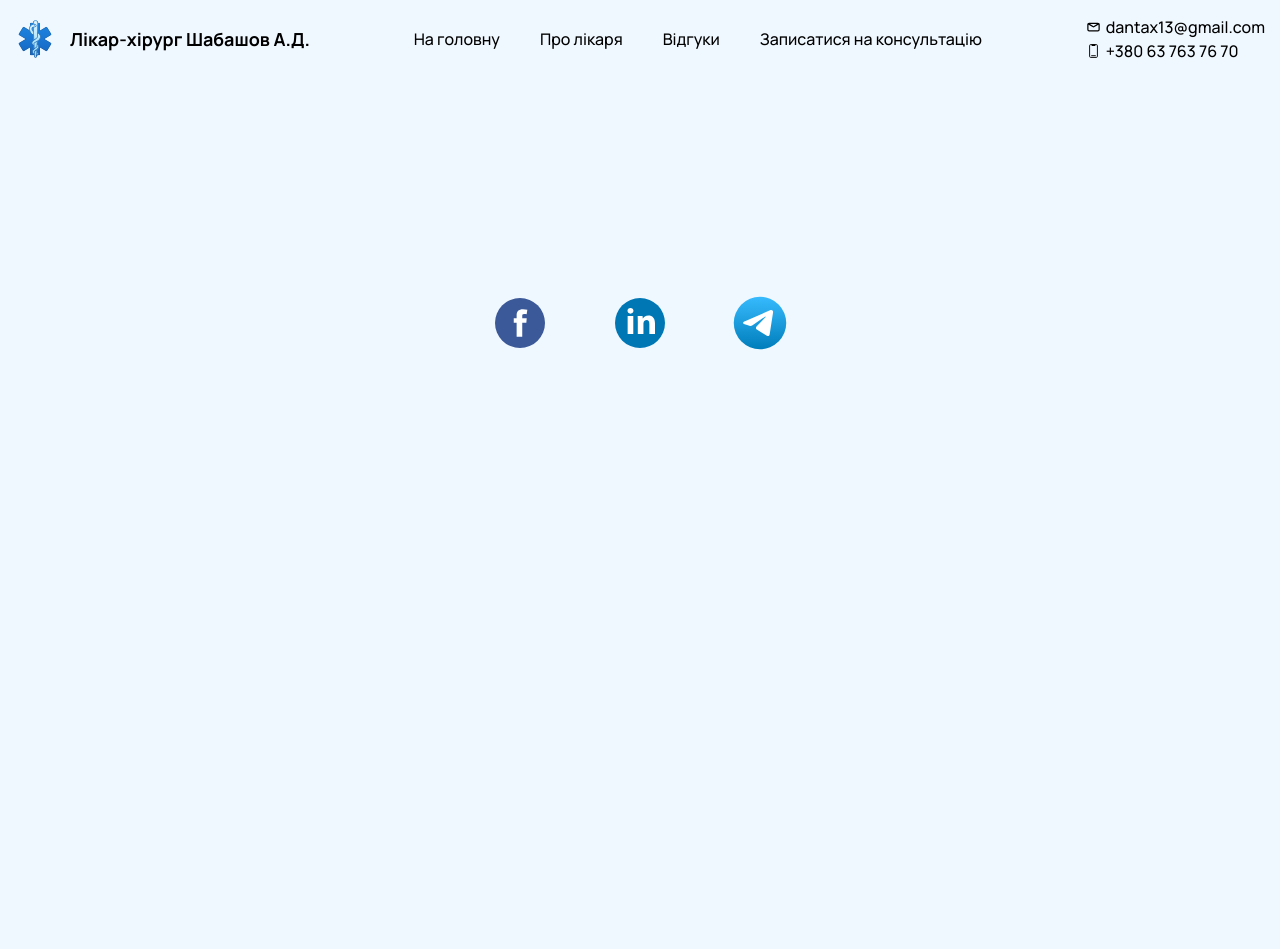
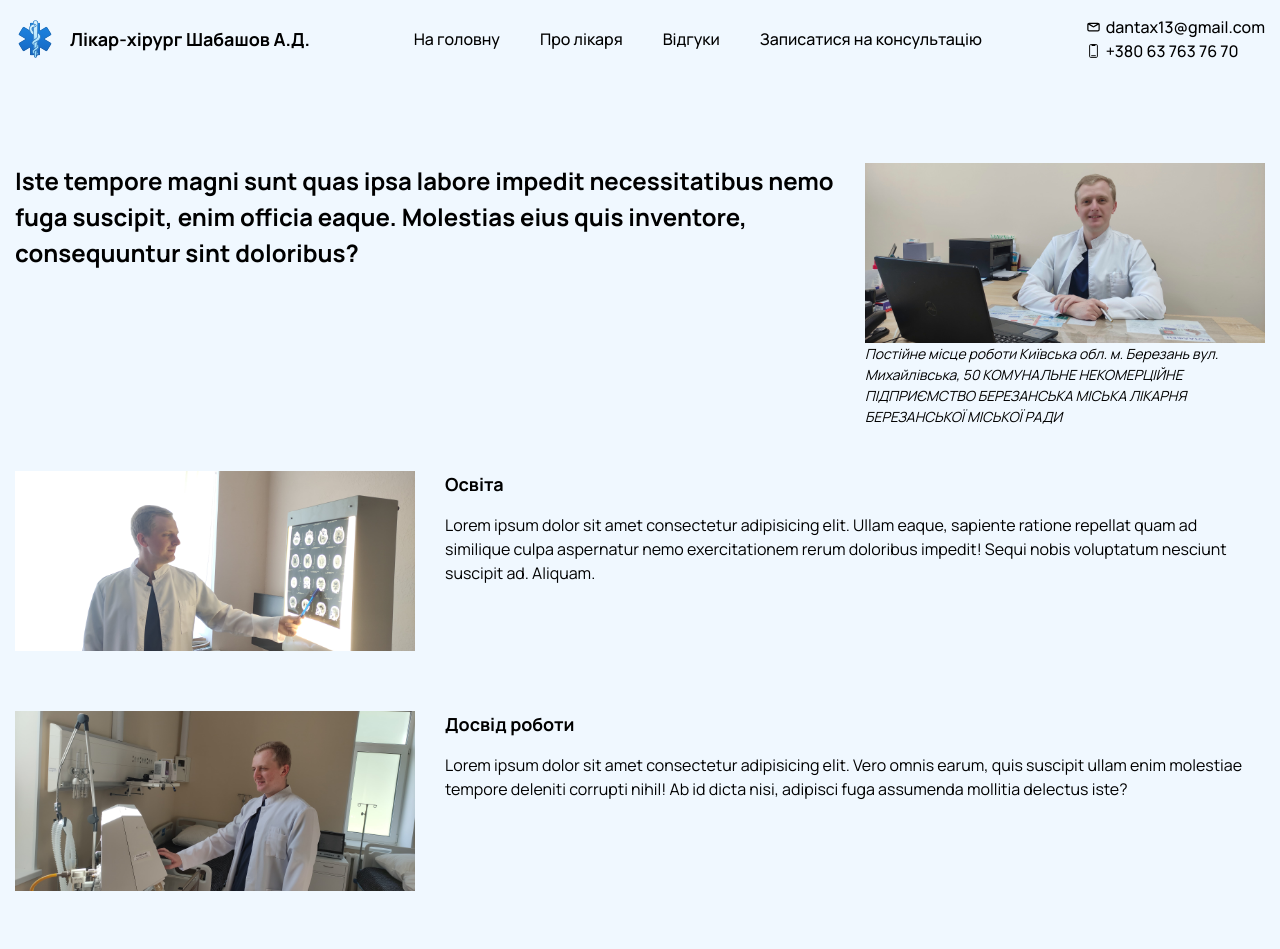
Before and after one commit to Yurii-Budynkevych/physician-project, a React (Create React App) app: page /about in a window 1280 px wide. Shown: the top 949 px of the page. Before the commit the page ends 800 px from the top, so only its background shows below. Built offline with nearby package versions, Linux system fonts and the light colour scheme.

Commit message:
about section add

```diff
--- a/src/pages/About/About.css
+++ b/src/pages/About/About.css
@@ -2,3 +2,51 @@
     padding-top: 100px;
     padding-bottom: 100px;
 }
+.about-section-aside {
+    float: right;
+    width: 400px;
+}
+.about-section-img {
+    width: 400px;
+}
+.about-section-img-title {
+    color: black;
+    font-family: 'Manrope';
+    font-style: italic;
+    font-weight: 400;
+    font-size: 14px;
+
+}
+.about-section-title {
+    margin-bottom: 200px;
+    color: black;
+    font-family: 'Manrope';
+    font-style: normal;
+    font-weight: 700;
+    font-size: 24px;
+}
+.about-section-item:not(:last-child) {
+    margin-bottom: 60px;
+}
+.about-section-list-box {
+    display: flex;
+}
+.about-section-subtitle {
+    margin-bottom: 15px;
+    color: black;
+    font-family: 'Manrope';
+    font-style: normal;
+    font-weight: 700;
+    font-size: 18px;
+}
+.about-section-text {
+    color: black;
+    font-family: 'Manrope';
+    font-style: normal;
+    font-weight: 400;
+    font-size: 16px;
+}
+.about-section-list-img {
+    width: 400px;
+    margin-right: 30px;
+}
--- a/src/pages/About/About.jsx
+++ b/src/pages/About/About.jsx
@@ -1,9 +1,89 @@
 import "./About.css";
+import office from "../../img/office.jpg";
+import equipmentOld from "../../img/equipmentOld.jpg";
+import tomography from "../../img/tomography.jpg";
+import tomographySecond from "../../img/tomographySecond.jpg";
 
 const About = () => {
   return (
     <>
-      <section className="about-section"></section>
+      <section className="about-section">
+        <aside className="about-section-aside">
+          <img
+            className="about-section-img"
+            src={office}
+            alt="Андрій Шабашов в ординаторській"
+          />
+          <p className="about-section-img-title">
+            Постійне місце роботи Київська обл. м. Березань вул. Михайлівська,
+            50 КОМУНАЛЬНЕ НЕКОМЕРЦІЙНЕ ПІДПРИЄМСТВО БЕРЕЗАНСЬКА МІСЬКА ЛІКАРНЯ
+            БЕРЕЗАНСЬКОЇ МІСЬКОЇ РАДИ
+          </p>
+        </aside>
+        <h1 className="about-section-title">
+          Iste tempore magni sunt quas ipsa labore impedit necessitatibus nemo
+          fuga suscipit, enim officia eaque. Molestias eius quis inventore,
+          consequuntur sint doloribus?
+        </h1>
+        <ul className="about-section-list">
+          <li className="about-section-item">
+            <div className="about-section-list-box">
+              <img
+                className="about-section-list-img"
+                src={tomography}
+                alt="фото лікара"
+              />
+              <div className="about-section-text-box">
+                <h2 className="about-section-subtitle">Освіта</h2>
+                <p className="about-section-text">
+                  Lorem ipsum dolor sit amet consectetur adipisicing elit. Ullam
+                  eaque, sapiente ratione repellat quam ad similique culpa
+                  aspernatur nemo exercitationem rerum doloribus impedit! Sequi
+                  nobis voluptatum nesciunt suscipit ad. Aliquam.
+                </p>
+              </div>
+            </div>
+          </li>
+          <li className="about-section-item">
+            <div className="about-section-list-box">
+              <img
+                className="about-section-list-img"
+                src={equipmentOld}
+                alt="фото лікара"
+              />
+              <div className="about-section-text-box">
+                <h2 className="about-section-subtitle">Досвід роботи</h2>
+                <p className="about-section-text">
+                  Lorem ipsum dolor sit amet consectetur adipisicing elit. Vero
+                  omnis earum, quis suscipit ullam enim molestiae tempore
+                  deleniti corrupti nihil! Ab id dicta nisi, adipisci fuga
+                  assumenda mollitia delectus iste?
+                </p>
+              </div>
+            </div>
+          </li>
+          <li className="about-section-item">
+            <div className="about-section-list-box">
+              <img
+                className="about-section-list-img"
+                src={tomographySecond}
+                alt="фото лікара"
+              />
+              <div className="about-section-text-box">
+                <h2 className="about-section-subtitle">
+                  Професійне удосконалення
+                </h2>
+                <p className="about-section-text">
+                  Lorem ipsum dolor sit amet, consectetur adipisicing elit. Illo
+                  sed vitae amet vero laborum impedit aliquid, nisi placeat
+                  cumque iste? Omnis, cum iste nam dolor quis delectus eligendi
+                  debitis tempore.
+                </p>
+              </div>
+            </div>
+          </li>
+        </ul>
+      </section>
     </>
   );
 };
```
